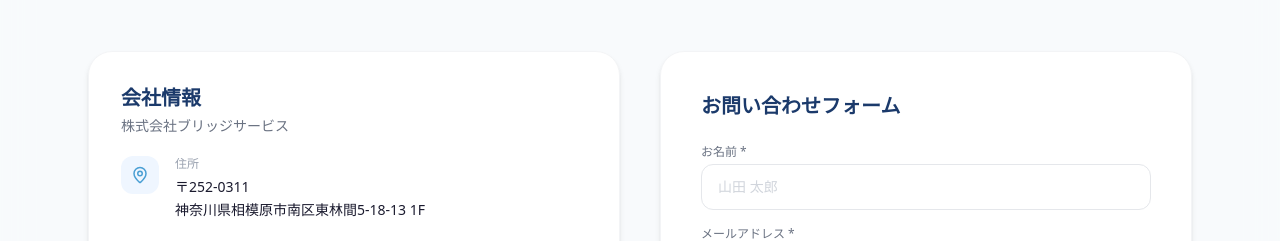
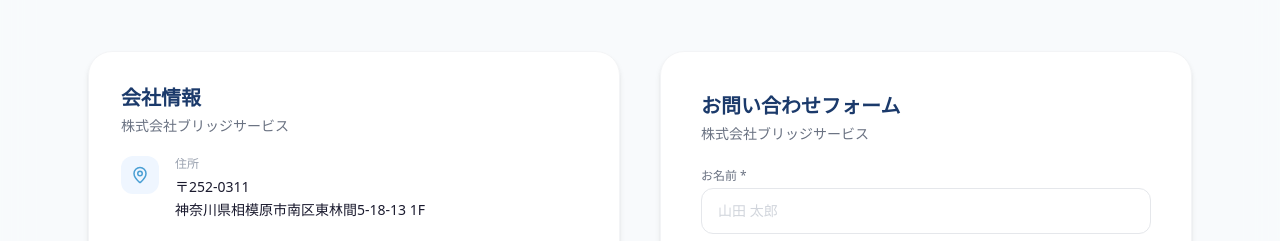
Before and after one commit to Bridge-dev-1/pagina_bridge, a Next.js app: page /empresa in a window 1280 px wide. Shown: the part 3720-3961 px from the top of the page. Built offline with nearby package versions, Linux system fonts and the light colour scheme.

Commit message:
MapContact: add company name under the contact form title

```diff
--- a/src/components/MapContact.tsx
+++ b/src/components/MapContact.tsx
@@ -109,9 +109,12 @@ export default function MapContact({ hideChat }: { hideChat?: boolean }) {
           {/* Right: contact form (empresa) or chatbot CTA (default) */}
           {hideChat ? (
             <div className="bg-white rounded-3xl shadow-md border border-gray-100 p-6 md:p-10">
-              <h3 className="text-xl font-bold text-[#1B3A6B] font-[var(--font-noto)] mb-6">
+              <h3 className="text-xl font-bold text-[#1B3A6B] font-[var(--font-noto)] mb-1">
                 {c.formTitle}
               </h3>
+              <p className="text-gray-500 text-sm font-[var(--font-noto)] mb-6">
+                株式会社ブリッジサービス
+              </p>
               {sent ? (
                 <div className="flex flex-col items-center justify-center gap-4 py-10 text-center">
                   <div className="w-16 h-16 bg-green-50 rounded-2xl flex items-center justify-center">
```
